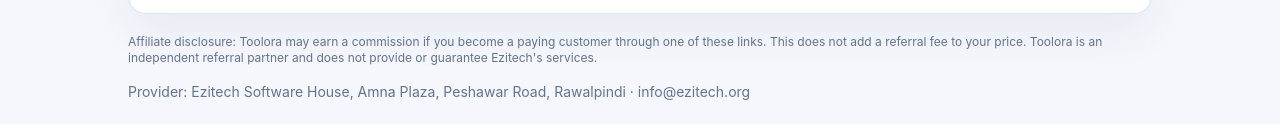
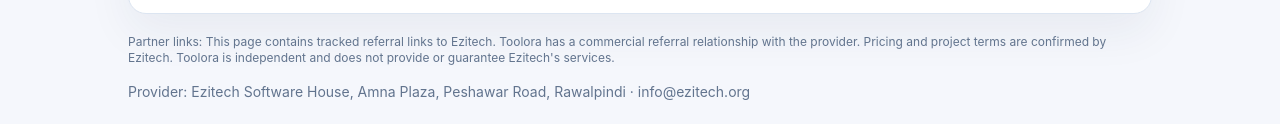
Before and after one commit to ahmee30212/toolora, an Astro site: page /partners/ezitech in a window 1280 px wide. Shown: the part 1575-1699 px from the top of the page. Built offline with nearby package versions, Linux system fonts and the light colour scheme; Astro itself is replaced by a stand-in of ours.

Commit message:
content: simplify partner relationship disclosure

```diff
--- a/src/pages/partners/ezitech.astro
+++ b/src/pages/partners/ezitech.astro
@@ -74,7 +74,7 @@ const services = [
             <li>Ezitech attributes qualifying referrals through the partner code in the link.</li>
           </ul>
         </article>
-        <p class="text-xs text-slate-500 mt-5">Affiliate disclosure: Toolora may earn a commission if you become a paying customer through one of these links. This does not add a referral fee to your price. Toolora is an independent referral partner and does not provide or guarantee Ezitech's services.</p>
+        <p class="text-xs text-slate-500 mt-5">Partner links: This page contains tracked referral links to Ezitech. Toolora has a commercial referral relationship with the provider. Pricing and project terms are confirmed by Ezitech. Toolora is independent and does not provide or guarantee Ezitech's services.</p>
         <p class="text-sm text-slate-500 mt-4">Provider: Ezitech Software House, Amna Plaza, Peshawar Road, Rawalpindi · <a class="underline" href="mailto:info@ezitech.org">info@ezitech.org</a></p>
       </div>
     </section>
```
